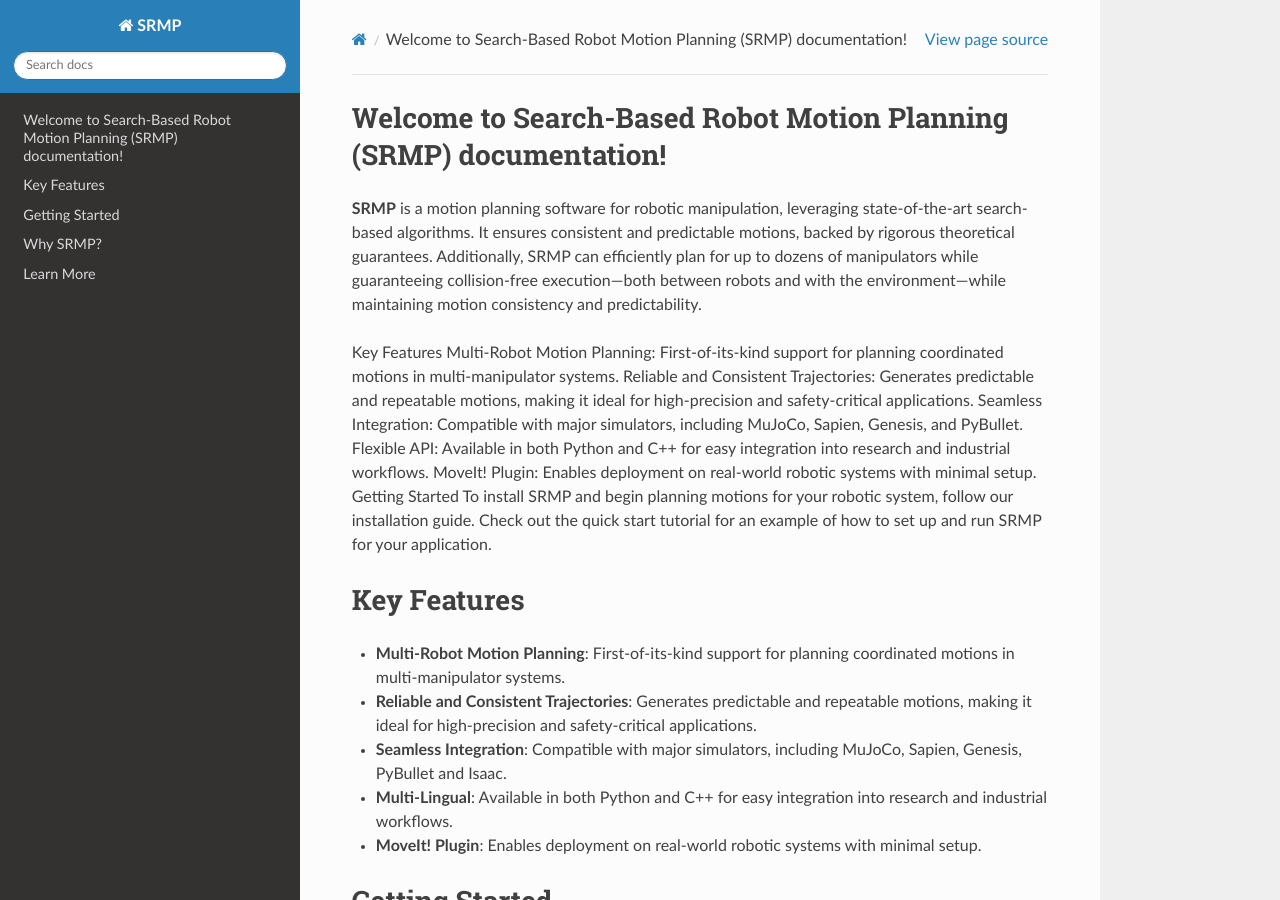
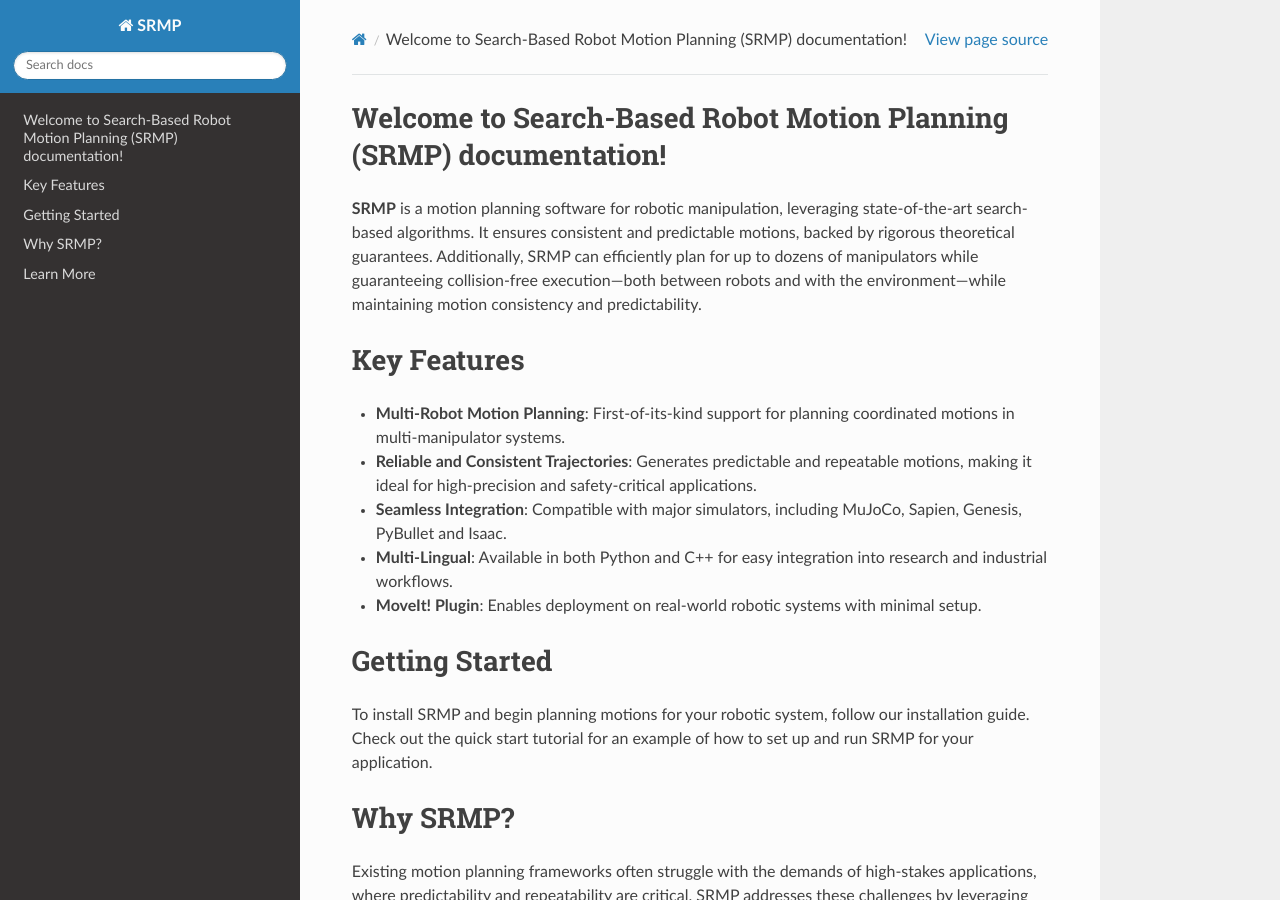
Before and after one commit to imishani/srmp-docs, a Sphinx documentation site: the page built from docs/source/index.rst, in a window 1280 px wide and 900 px high. Built offline with Sphinx 7.4.7 and the Read the Docs theme 3.1.0, drawn with Linux system fonts in a browser that asks for light colours.

Commit message:
key features

```diff
--- a/docs/source/index.rst
+++ b/docs/source/index.rst
@@ -2,15 +2,6 @@ Welcome to Search-Based Robot Motion Planning (SRMP) documentation!
 ===================================
 
 **SRMP** is a motion planning software for robotic manipulation, leveraging state-of-the-art search-based algorithms. It ensures consistent and predictable motions, backed by rigorous theoretical guarantees. Additionally, SRMP can efficiently plan for up to dozens of manipulators while guaranteeing collision-free execution—both between robots and with the environment—while maintaining motion consistency and predictability.
-
-Key Features
-Multi-Robot Motion Planning: First-of-its-kind support for planning coordinated motions in multi-manipulator systems.
-Reliable and Consistent Trajectories: Generates predictable and repeatable motions, making it ideal for high-precision and safety-critical applications.
-Seamless Integration: Compatible with major simulators, including MuJoCo, Sapien, Genesis, and PyBullet.
-Flexible API: Available in both Python and C++ for easy integration into research and industrial workflows.
-MoveIt! Plugin: Enables deployment on real-world robotic systems with minimal setup.
-Getting Started
-To install SRMP and begin planning motions for your robotic system, follow our installation guide. Check out the quick start tutorial for an example of how to set up and run SRMP for your application.
 
 Key Features
 ============
```
